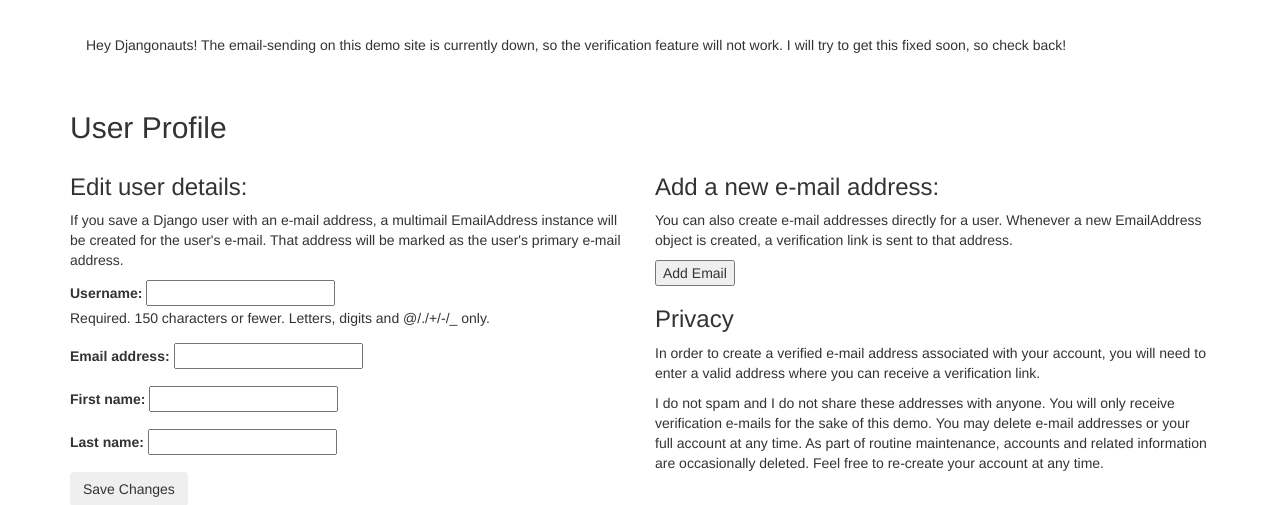
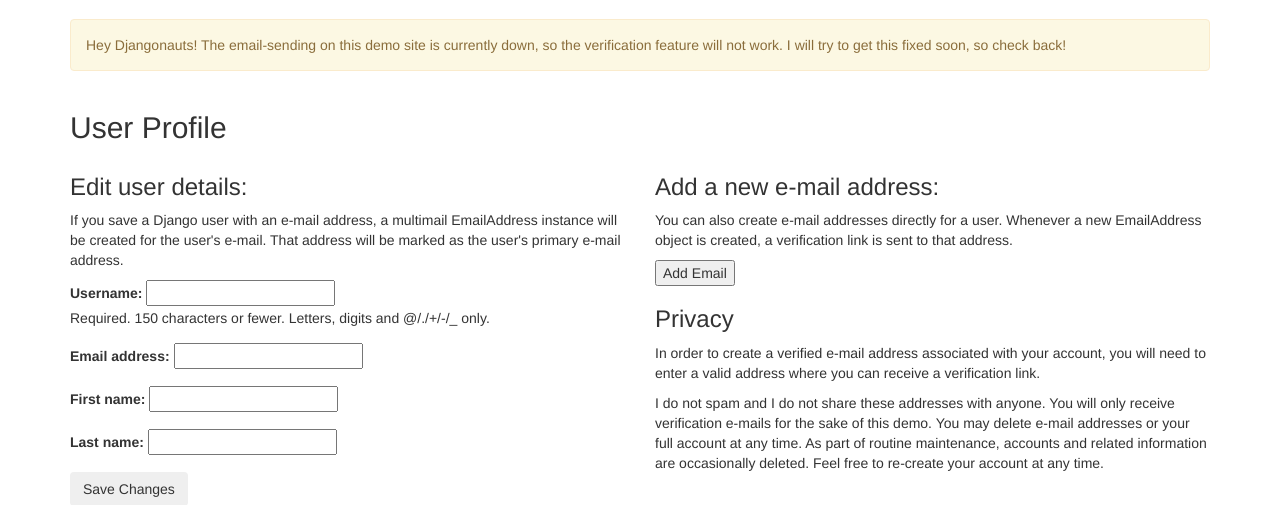
Before and after one commit to scott2b/django-multimail, a Django app: template demo/templates/profile.html in a window 1280 px wide. Shown: the part 51-556 px from the top of the page. Run offline with Django 3.2, Linux system fonts and the light colour scheme; the template is opened without the code that fills it: values that come from a table or form of the project are taken from there, others are empty; parts of the project's set-up code (start-up, migrations or seed data) failed here and were passed over; some libraries are stand-ins or nearby versions.

Commit message:
changes alert class on email down message

```diff
--- a/demo/templates/profile.html
+++ b/demo/templates/profile.html
@@ -3,7 +3,7 @@
 
 <div class="row">
   <div class="col-md-12">
-      <div class="alert alert-error">
+      <div class="alert alert-warning">
           Hey Djangonauts! The email-sending on this demo site is currently
           down, so the verification feature will not work. I will try to
           get this fixed soon, so check back!
```
